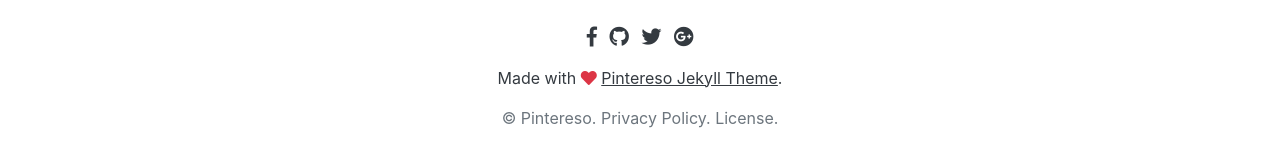
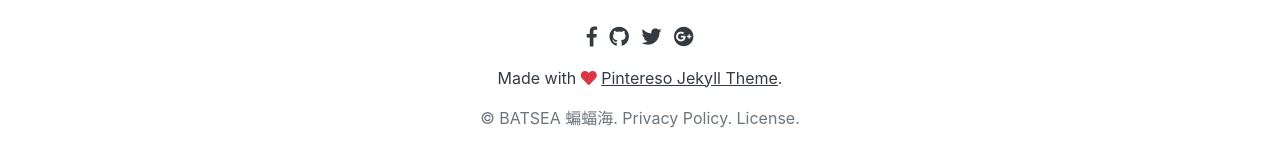
Before and after one commit to note4/jietu.1px.run, a Jekyll site: the page built from index.html, in a window 1280 px wide and 1342 px high. Shown: the part 1148-1315 px from the top of the window. Built offline with Jekyll 4.4.1, drawn with Linux system fonts in a browser that asks for light colours; nearby versions of some CDN libraries; library files that are not in the unit come from our copies; the list of posts is cut into pages by our own code; comment, search, counter and statistics services are not loaded.

Commit message:
edit site info

```diff
--- a/_config.yml
+++ b/_config.yml
@@ -1,6 +1,6 @@
 # Site
-name: 'Pintereso'
-description: 'Pintereso is a free Jekyll theme for awesome people like you, Pinterest like.'
+name: 'BATSEA 蝙蝠海'
+description: '截个图贴个tag'
 logo: 'assets/images/logo.png'
 favicon: 'assets/images/logo.png'
 baseurl: '/'
--- a/index.html
+++ b/index.html
@@ -1,5 +1,5 @@
 ---
-title: "Pintereso Free Jekyll Theme"
+title: "BATSEA 蝙蝠海 - 截个图贴个tag"
 layout: default
 description: "A great collection of free and premium themes and templates."
 ---
```
